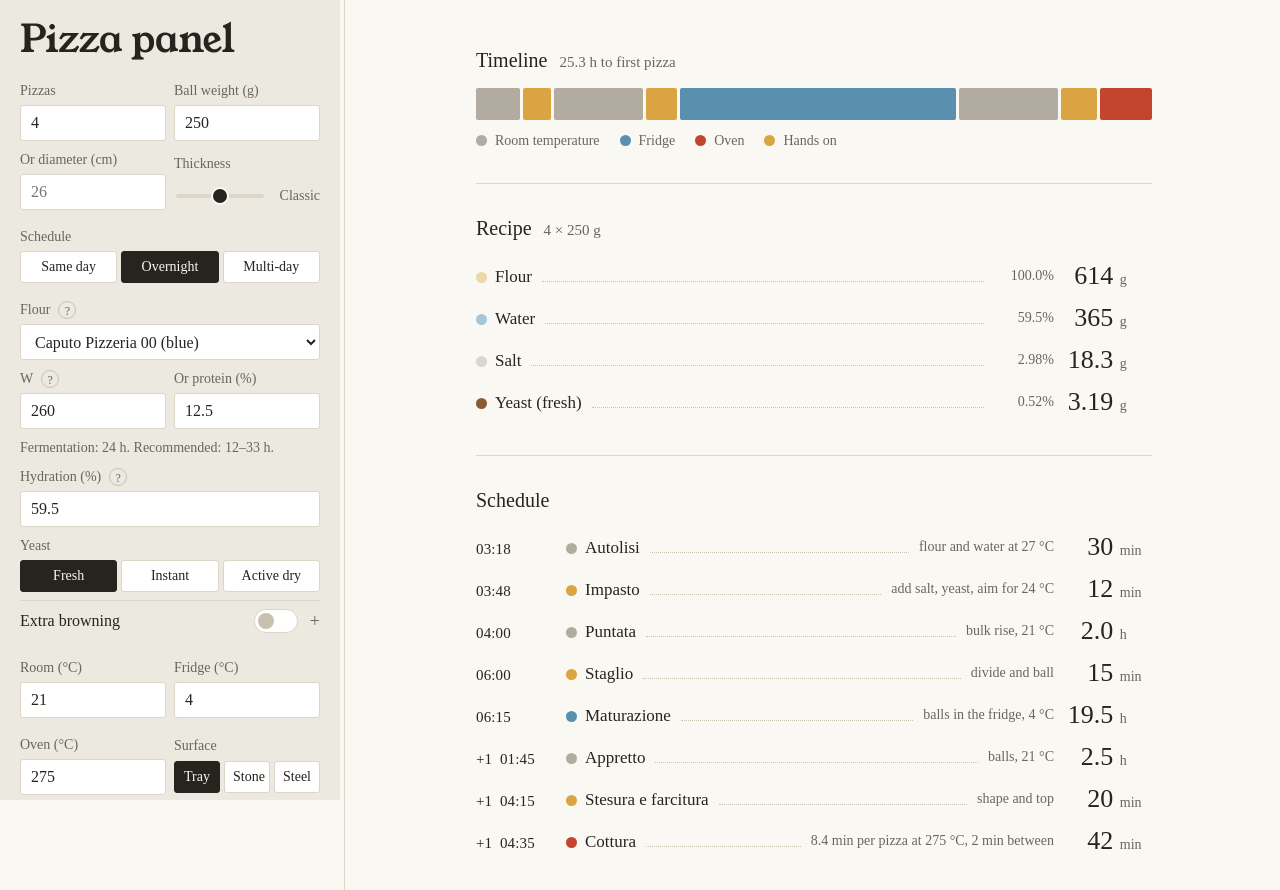
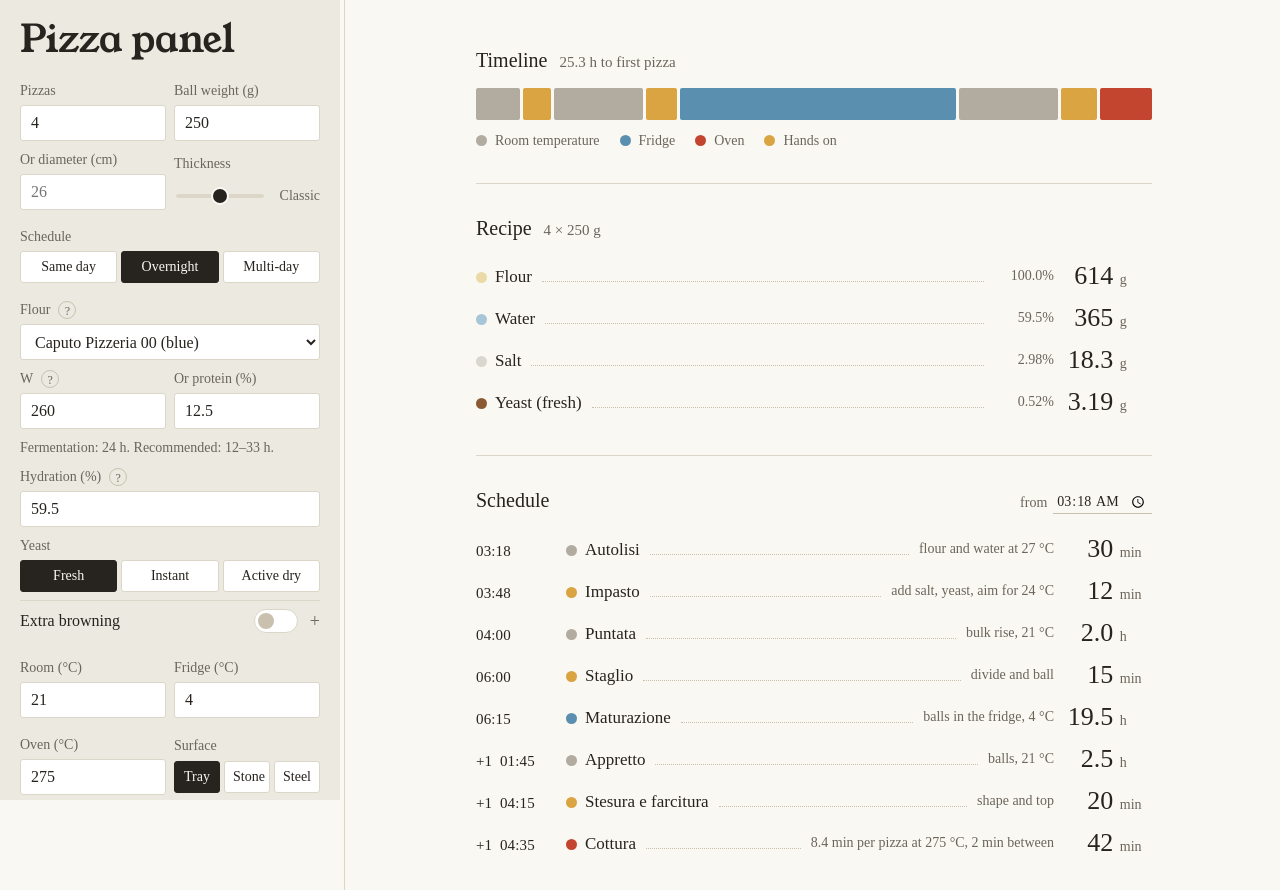
Before and after one commit to Nodo1221/Pizza-panel, a React (Vite) app: page / in a window 1280 px wide. Shown: the top 890 px of the page. Built offline with nearby package versions, Linux system fonts and the light colour scheme.

Commit message:
feat: adjustable schedule start time via inline time picker

```diff
--- a/src/App.tsx
+++ b/src/App.tsx
@@ -21,9 +21,9 @@ type NumKey = Exclude<LimitKey, 'oilPct' | 'sugarPct'>
 
 const durParts = (m: number): [string, string] => (m >= 90 ? [(m / 60).toFixed(1), 'h'] : [String(Math.round(m)), 'min'])
 const dur = (m: number) => (m >= 90 ? `${(m / 60).toFixed(1)} h` : `${Math.round(m)} min`)
+const toHHMM = (ms: number) => { const d = new Date(ms); return `${String(d.getHours()).padStart(2, '0')}:${String(d.getMinutes()).padStart(2, '0')}` }
 const fmtClock = (absMs: number, originMs: number): string => {
-  const d = new Date(absMs)
-  const hm = `${String(d.getHours()).padStart(2, '0')}:${String(d.getMinutes()).padStart(2, '0')}`
+  const hm = toHHMM(absMs)
   const dayOrig = new Date(originMs); dayOrig.setHours(0, 0, 0, 0)
   const dayAbs = new Date(absMs); dayAbs.setHours(0, 0, 0, 0)
   const days = Math.round((dayAbs.getTime() - dayOrig.getTime()) / 86_400_000)
@@ -136,6 +136,7 @@ export default function App() {
     }
   }, [s])
   const [side, setSide] = useState(loadSide)
+  const [anchorTime, setAnchorTime] = useState(() => toHHMM(Date.now()))
   // Only a width the user chose is saved, so the default keeps following the window size.
   const pick = (n: number) => {
     setSide(n)
@@ -177,7 +178,7 @@ export default function App() {
   const sug = suggestHydration(effW, s.surface, s.ovenC)
   const planned = Math.round(r.plan.total * 10) / 10
   const first = r.stages[0]
-  const nowMs = Date.now()
+  const nowMs = (() => { const [h, m] = anchorTime.split(':').map(Number); const d = new Date(); d.setHours(h, m, 0, 0); return d.getTime() })()
   const stageAnchor = r.stages[0].start
 
   const bad = (k: NumKey, v: number) => !(v >= LIMITS[k].min && v <= LIMITS[k].max)
@@ -418,7 +419,13 @@ export default function App() {
         </section>
 
         <section>
-          <div className="hd"><h2>Schedule</h2></div>
+          <div className="hd">
+            <h2>Schedule</h2>
+            <label className="anchor-label">
+              from
+              <input type="time" aria-label="Starting time" value={anchorTime} onChange={e => setAnchorTime(e.target.value)} />
+            </label>
+          </div>
           {r.stages.map(x => {
             const [v, u] = durParts(x.min)
             const clockMs = nowMs + (x.start - stageAnchor)
--- a/src/index.css
+++ b/src/index.css
@@ -172,6 +172,10 @@ input[type='range']:focus-visible::-moz-range-thumb { box-shadow: 0 0 0 3px var(
 .big em { display: inline-block; min-width: 2.3em; text-align: left; font-size: 14px; font-style: normal; color: var(--mute); }
 section > .hint { margin-top: 12px; }
 .stime { font-size: 15px; color: var(--ink); width: 80px; flex-shrink: 0; font-variant-numeric: tabular-nums; letter-spacing: 0.01em; }
+.anchor-label { margin-left: auto; display: flex; align-items: center; gap: 6px; font-size: 14px; color: var(--mute); cursor: default; }
+.anchor-label input[type='time'] { font: 400 14px var(--serif); color: var(--ink); background: none; border: none; border-bottom: 1px solid var(--dot); border-radius: 0; height: auto; width: auto; padding: 1px 3px; cursor: pointer; }
+.anchor-label input[type='time']:hover { border-bottom-color: var(--mute); }
+.anchor-label input[type='time']:focus { border-bottom-color: var(--basil); outline: none; }
 
 
 @media (max-width: 860px) {
```
